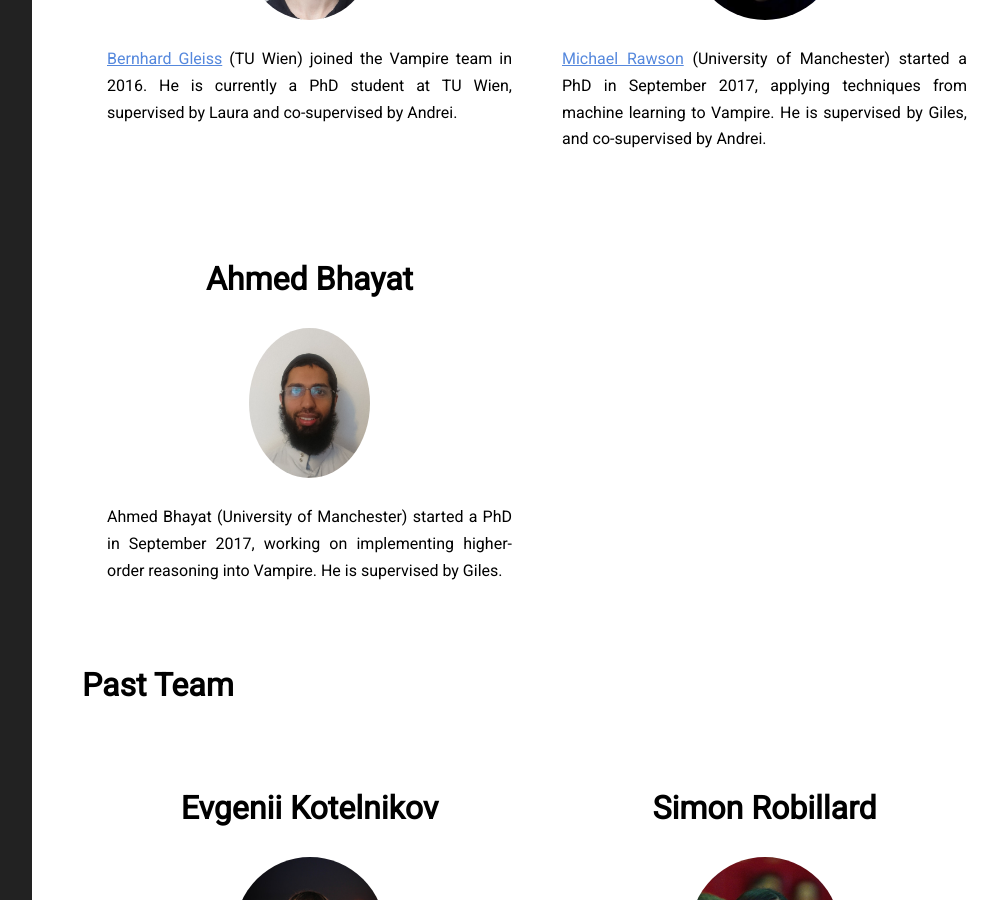
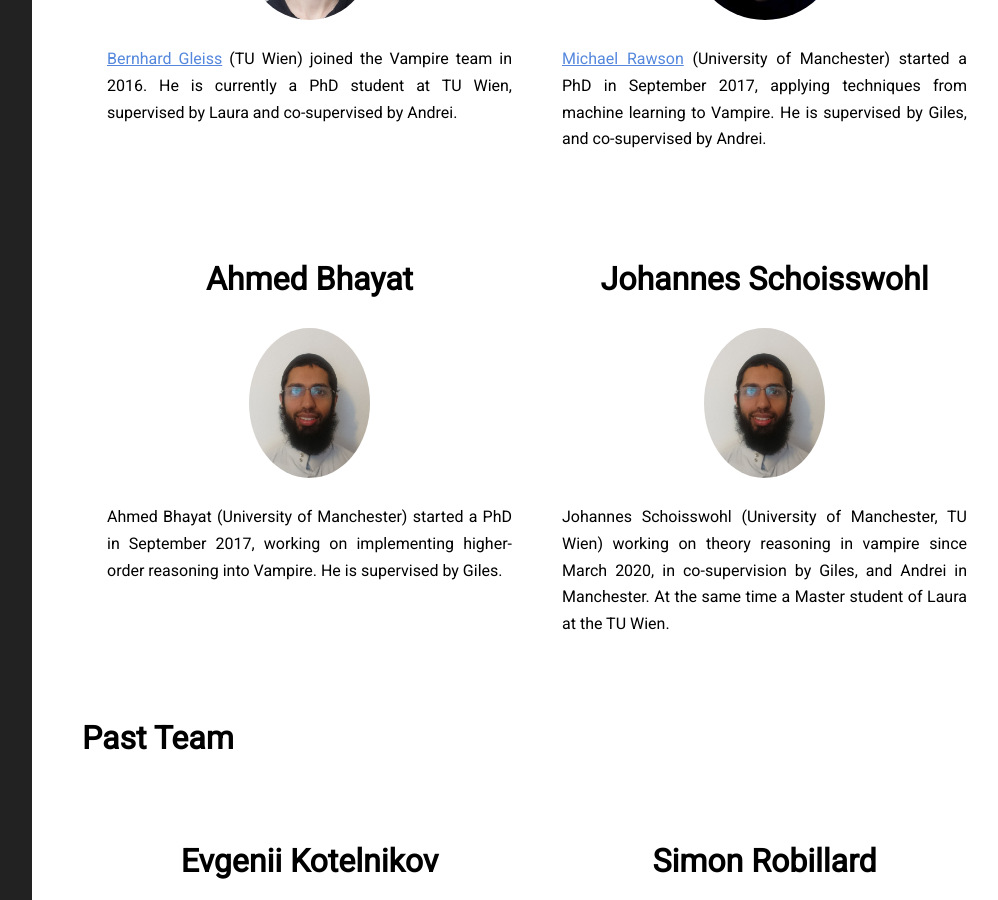
Before and after one commit to vprover/vprover.github.io, a Jekyll site: the page built from team.html, in a window 1280 px wide and 900 px high, scrolled down 1571 px. Shown: the whole window, without its empty margins (268-1266 px from the left). Built offline with Jekyll 4.4.1, drawn with Linux system fonts in a browser that asks for light colours.

Commit message:
Update team.html

```diff
--- a/team.html
+++ b/team.html
@@ -74,6 +74,13 @@ He is supervised by Giles, and co-supervised by Andrei.
 {{ bhayat }} (University of Manchester) started a PhD in September 2017, working on implementing higher-order reasoning into Vampire.
 He is supervised by Giles.
 </p>
+
+<li class="bio">
+<h2>Johannes Schoisswohl</h2>
+<img alt="Ahmed Bhayat" src="/img/abhayat.jpg">
+<p>
+{{ joe }} (University of Manchester, TU Wien) working on theory reasoning in vampire since March 2020, in co-supervision by Giles, and Andrei in Manchester. At the same time a Master student of Laura at the TU Wien.
+</p>
 </li>
 
 </ul>
```
